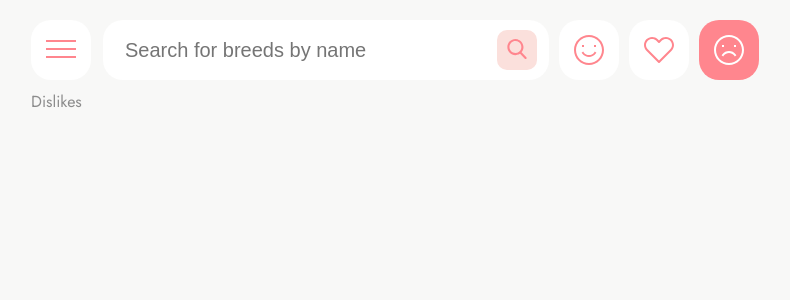
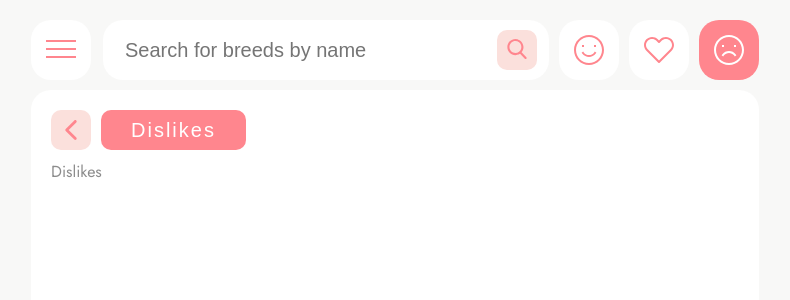
Before and after one commit to Nataleesha/pets-paw, a React (Vite) app: page /dislikes in a window 1280 px wide. Shown: the top 300 px of the page, without its empty margins (245-1035 px from the left). Built offline with nearby package versions, Linux system fonts and the light colour scheme; no server answers.

Commit message:
minor style fix

```diff
--- a/package.json
+++ b/package.json
@@ -10,6 +10,7 @@
     "preview": "vite preview"
   },
   "dependencies": {
+    "@reduxjs/toolkit": "^1.9.5",
     "axios": "^1.4.0",
     "nanoid": "^4.0.2",
     "normalize.css": "^8.0.1",
@@ -19,6 +20,7 @@
     "react-dropzone": "^14.2.3",
     "react-helmet-async": "^1.3.0",
     "react-loader-spinner": "^5.3.4",
+    "react-redux": "^8.1.2",
     "react-router-dom": "^6.15.0",
     "styled-components": "^6.0.7",
     "swiper": "^10.2.0"
--- a/src/pages/Dislikes/Dislikes.jsx
+++ b/src/pages/Dislikes/Dislikes.jsx
@@ -4,6 +4,9 @@ import { Helmet } from "react-helmet-async";
 import { getData } from "src/utils/api";
 
 import Menu from "src/components/Menu/Menu";
+import Breadcrumbs from "src/components/Breadcrumbs/Breadcrumbs";
+
+import { CardContainer } from "src/components/CardContainer.styled";
 
 const Dislikes = () => {
   return (
@@ -13,7 +16,10 @@ const Dislikes = () => {
       </Helmet>
       <div>
         <Menu />
-        <p>Dislikes</p>
+        <CardContainer>
+          <Breadcrumbs text="Dislikes" />
+          <p>Dislikes</p>
+        </CardContainer>
       </div>
     </>
   );
--- a/src/pages/Favourites/Favourites.jsx
+++ b/src/pages/Favourites/Favourites.jsx
@@ -4,6 +4,9 @@ import { Helmet } from "react-helmet-async";
 import { getData } from "src/utils/api";
 
 import Menu from "src/components/Menu/Menu";
+import Breadcrumbs from "src/components/Breadcrumbs/Breadcrumbs";
+
+import { CardContainer } from "src/components/CardContainer.styled";
 
 const Favourites = () => {
   return (
@@ -13,7 +16,10 @@ const Favourites = () => {
       </Helmet>
       <div>
         <Menu />
-        <p>Favorites</p>
+        <CardContainer>
+          <Breadcrumbs text="Favourites" />
+          <p>Favorites</p>
+        </CardContainer>
       </div>
     </>
   );
--- a/src/pages/Likes/Likes.jsx
+++ b/src/pages/Likes/Likes.jsx
@@ -2,9 +2,10 @@ import { useState, useEffect } from "react";
 import { Helmet } from "react-helmet-async";
 
 import Menu from "src/components/Menu/Menu";
+import Breadcrumbs from "src/components/Breadcrumbs/Breadcrumbs";
 import { getData } from "src/utils/api";
 
-import { Container } from "./Likes.styled";
+import { CardContainer } from "src/components/CardContainer.styled";
 
 const Likes = () => {
   const [likes, setLikes] = useState([]);
@@ -20,9 +21,10 @@ const Likes = () => {
         <title>Likes</title>
       </Helmet>
       <Menu />
-      <Container>
+      <CardContainer>
+        <Breadcrumbs text="Likes" />
         <p>Likes</p>
-      </Container>
+      </CardContainer>
     </>
   );
 };
```
Also changed, not shown: src/assets/images/logo.png, 1 other file (tests, documents, lock files or other folders).
